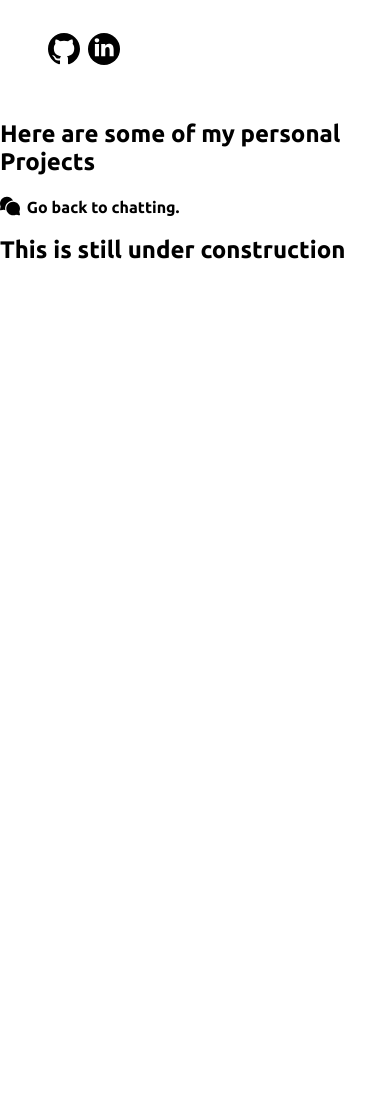
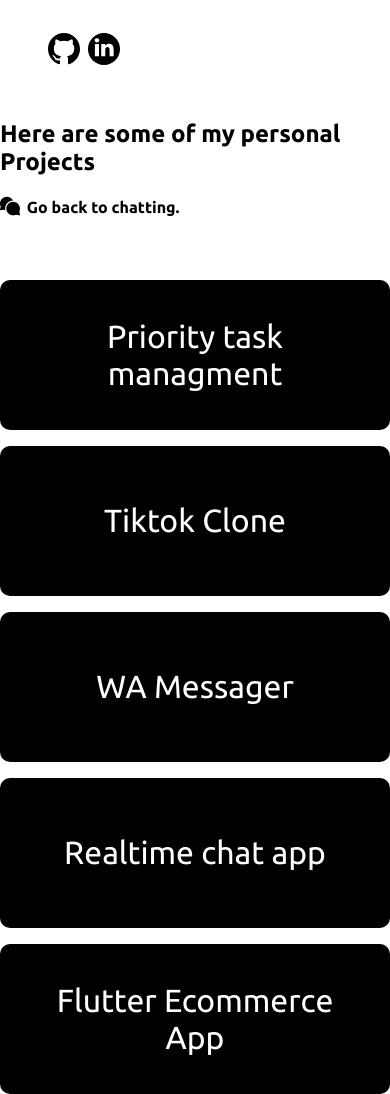
Before and after one commit to sonigeez/personal-portfolio, a React (Create React App) app: page /chat/portfolio in a window 390 px wide. Before the commit the page ends 844 px from the top, so only its background shows below. Built offline with nearby package versions, Linux system fonts and the light colour scheme.

Commit message:
minor updates

```diff
--- a/src/components/Chat/data.js
+++ b/src/components/Chat/data.js
@@ -9,7 +9,7 @@ const data = [
 			{ label: 'Tell me a little about yourself.', link: '/chat/bio' },
 			{ label: 'Show me your projects!', link: '/chat/portfolio' },
 			{ label: 'How can I contact you?', link: '/chat/contact' },
-			{ label: 'Show me your Certificated', link: '/certificates' },
+			{ label: 'Show me your Certificates', link: '/certificates' },
 		],
 	},
 	{
--- a/src/components/Header/index.js
+++ b/src/components/Header/index.js
@@ -9,7 +9,7 @@ export default function Header() {
         <ul>
           <li>
             <a
-              href="https://github.com/"
+              href="https://github.com/bharatchills"
               target="_blank"
               rel="noopener noreferrer"
             >
@@ -18,7 +18,7 @@ export default function Header() {
           </li>
           <li>
             <a
-              href="https://www.linkedin.com/"
+              href="https://www.linkedin.com/in/imsonibharat"
               target="_blank"
               rel="noopener noreferrer"
             >
--- a/src/components/Portfolio/data.js
+++ b/src/components/Portfolio/data.js
@@ -1,76 +1,36 @@
 
 const Project = [
   {
-    name: "wonderquiz",
-    beschreibung: "Creating beautiful quiz-applications.",
-    github: "",
-    demo: "https://wonderquiz.app",
+    name: "Priority task managment",
+    discription: "A task managment flutter app based onEisenhower Matrix Time management quadrants",
+    github: "https://github.com/bharatchills/priority_based_task",
+    demo: "",
   },
   {
-    name: "WP React App Importer",
-    beschreibung: "Easily import your CRA App into wordpress.",
-    github: "https://github.com/groev/wp-react-app-importer",
+    name: "Tiktok Clone",
+    discription: "Tiktok Style Video Scrolling App which is backed by firebase and made with flutter",
+    github: "https://github.com/bharatchills/tiktok_clone",
   },
   {
-    name: "Paladins 365",
-    beschreibung:
-      "Fan app for the Solingen Paladins. Live scores, online-ticketing and more. Build with react, wordpress & firebase",
+    name: "WA Messager",
+    discription:
+      "Send message over whatsapp without saving the number",
     github: "",
     demo:
-      "https://play.google.com/store/apps/details?id=com.westhofen.android.paladins&hl=de",
+      "https://github.com/bharatchills/send_msg_wo_save",
   },
   {
-    name: "Müllkönig",
-    beschreibung:
-      "Simple game for praciting responsibility. Sort your trash the right way. Build with react",
-    github: "https://github.com/groev/muellkoenig",
-    demo: "http://muellkoenig.westhofen.me",
+    name: "Realtime chat app",
+    discription:
+      "React chat app backed by firebase and build with reactjs",
+    github: "https://github.com/bharatchills/superchat",
+    demo: "https://soni-react-chat-app.netlify.app/",
   },
   {
-    name: "tymelog",
-    beschreibung:
-      "Track your Wordpress hours automatically. Build with mern stack.",
-    demo: "https://tymelog.netlify.app/",
-  },
-  {
-    name: "max out",
-    beschreibung:
-      "Simple app for increasing your one rep max in the weightroom. Build with react.",
-    demo: "https://max-out.netlify.app/",
-    github: "https://github.com/groev/max-out",
-  },
-  {
-    name: "do386",
-    beschreibung:
-      "Really simple todo app in 386 style. Build with react & firebase.",
-    github: "https://github.com/groev/do386",
-    demo: "https://do386.netlify.app",
-  },
-
-  {
-    name: "QR code participation",
-    beschreibung:
-      "Solving the problem of paper filling at local businesses in the wake of Covid-19",
-    github: "https://github.com/groev/qr-code-participation-system",
-    demo: "https://scanner.westhofen.me",
-  },
-  {
-    name: "React Gravitiy Sort",
-    beschreibung: "Adaptable game idea, making use of React and framer-motion.",
-    github: "https://github.com/groev/react-gravity-sort",
-    demo: "https://sort-presidents.netlify.app",
-  },
-  {
-    name: "Options value calculator",
-    beschreibung: "Calculating the value of an option based on black-scholes.",
-    github: "https://github.com/groev/options-value",
-    demo: "https://options-value.netlify.app/",
-  },
-  {
-    name: "Covid-Town",
-    beschreibung: "Game to visualize the impact of a viral disease.",
-    github: "https://github.com/groev/covid-town",
-    demo: "https://covidtown.netlify.app/game",
+    name: "Flutter Ecommerce App",
+    discription:
+      "A freelance project i build for a client, it's basically a mobile reselling app.",
+    demo: "",
   },
 ];
 export default Project;
--- a/src/components/Portfolio/index.js
+++ b/src/components/Portfolio/index.js
@@ -18,8 +18,7 @@ export default function Portfolio() {
       <Link className="backButton" to="/chat/start/completed">
         <img src={Chat} alt="Chat" /> Go back to chatting.
       </Link>
-      <h1>This is still under construction</h1>
-      {/* <motion.div className="grid" initial="hidden" animate="show">
+      <motion.div className="grid" initial="hidden" animate="show">
         {Projects.map((project) => {
           return (
             <motion.div variants={item}>
@@ -27,7 +26,7 @@ export default function Portfolio() {
             </motion.div>
           );
         })}
-      </motion.div> */}
+      </motion.div>
     </section>
   );
 }
--- a/src/components/Portfolio/project.js
+++ b/src/components/Portfolio/project.js
@@ -12,7 +12,7 @@ export default function Project(props) {
       </div>
       <div className="back">
         <div>
-          <p>{props.data.beschreibung}</p>
+          <p>{props.data.discription}</p>
           {props.data.demo && (
             <a target="_blank" rel="noopener noreferrer" href={props.data.demo}>
               Demo
--- a/src/styles/globals.scss
+++ b/src/styles/globals.scss
@@ -17,8 +17,15 @@ body {
   gap: 50px;
 
 }
+
 .cert{
-  width: 550px;
+  width: 500px;
+
+    @media screen and (min-width: 300px) and (max-width: 400px) {
+      //css code
+    width: 350px;
+
+  }
 }
 
 .backButton {
```
